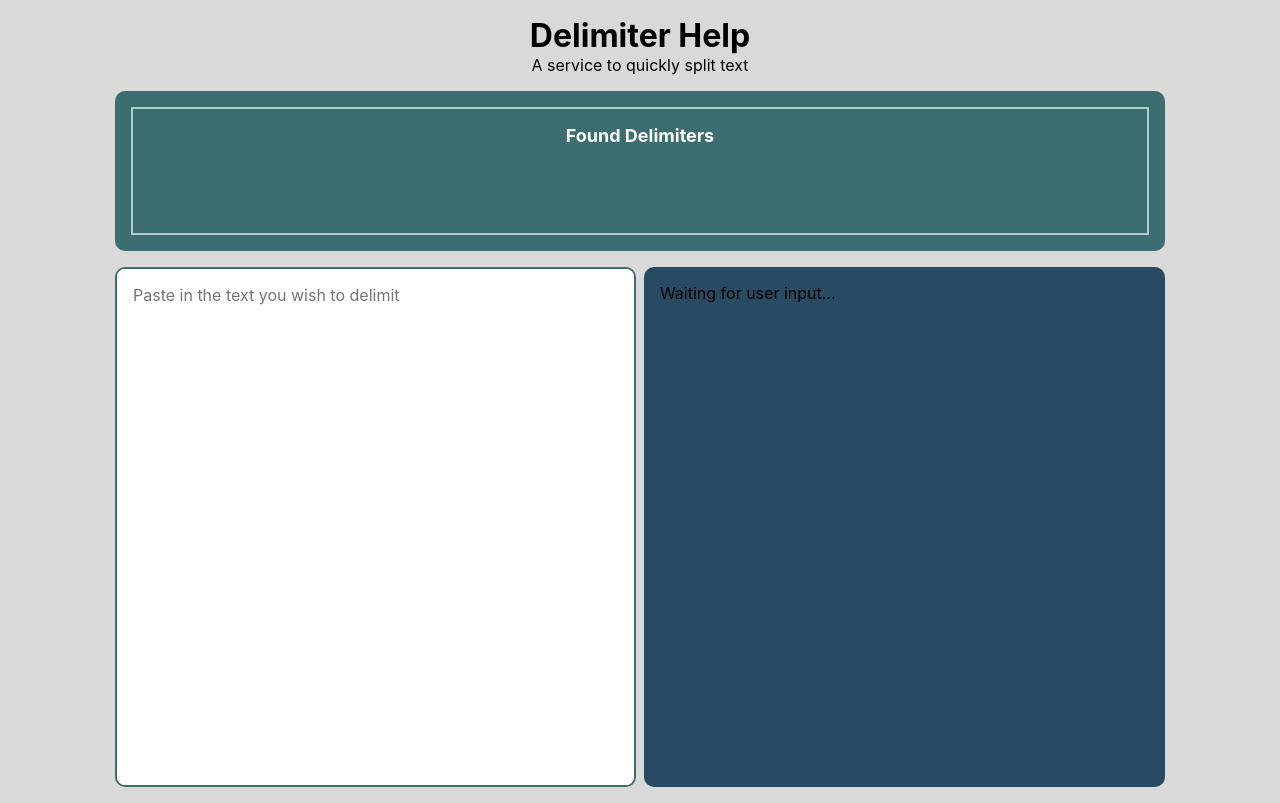
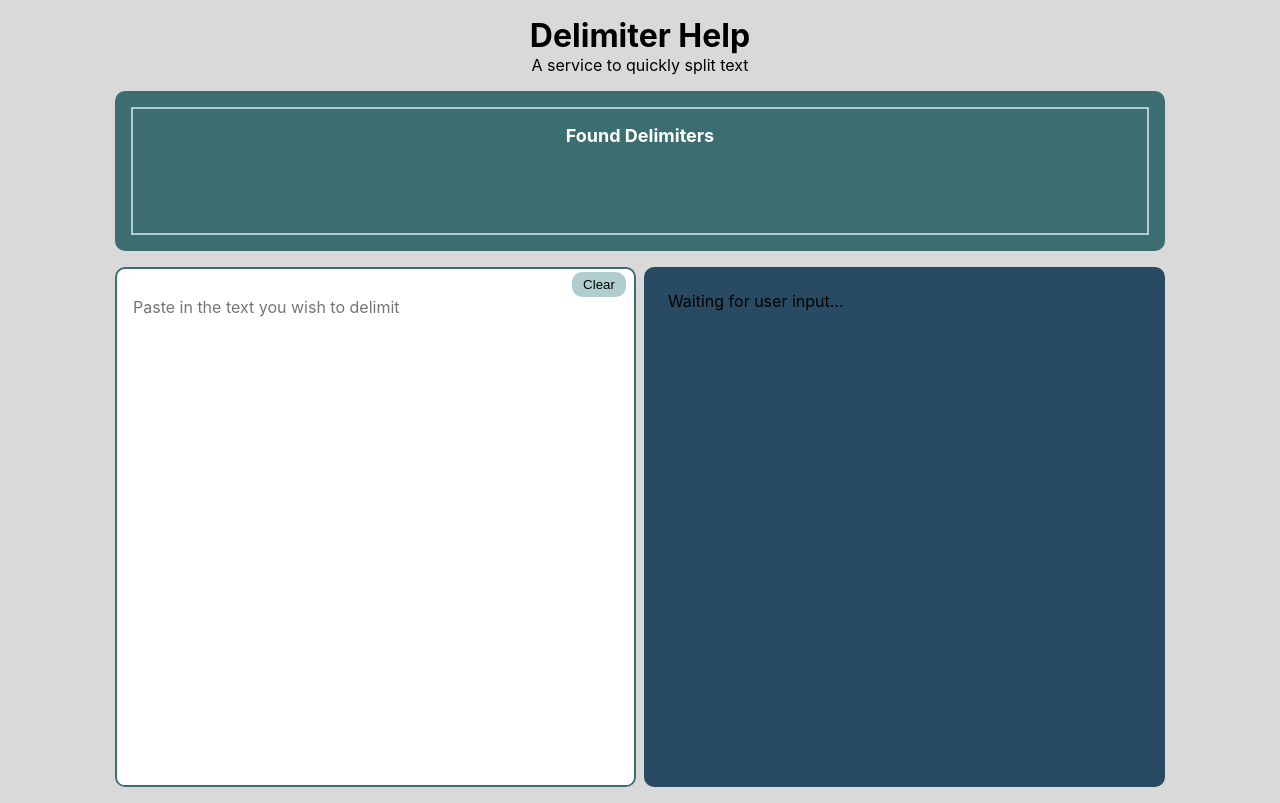
Before and after one commit to sinthushan/delimit_helper, a React (Vite) app: page / in a window 1280 px wide. Built offline with nearby package versions, Linux system fonts and the light colour scheme.

Commit message:
adding clipboard and clear functionality

```diff
--- a/src/App.tsx
+++ b/src/App.tsx
@@ -14,6 +14,7 @@ function App() {
     message = "Waiting for user input...";
   } else if (possible_delimiters.length === 0) {
     message = "No delimiters found";
+    cleanDelimiters();
   } else {
     message = "";
   }
@@ -22,12 +23,20 @@ function App() {
     setDelimitedText(delimitText(text));
   }, [text]);
 
+  function cleanDelimiters() {
+    delimiters.forEach((delimiter: IDelimiter) => (delimiter.type = "row"));
+  }
+
   function find_delimiters(text: string): (number | string | string[])[][] {
     const possible_delimiters: (number | string | string[])[][] = [];
     delimiters.forEach((delimiter: IDelimiter) => {
       let arr = [];
-      if (delimiter.delimiter == "space") {
+      if (delimiter.delimiter === "space") {
         arr = text.split(" ");
+      } else if (delimiter.delimiter === "new line") {
+        arr = text.split("\n");
+      } else if (delimiter.delimiter === "tab") {
+        arr = text.split("\t");
       } else {
         arr = text.split(delimiter.delimiter);
       }
@@ -49,14 +58,22 @@ function App() {
 
     delimiters.forEach((delimiter: IDelimiter) => {
       if (delimiter.type === "row") {
-        if (delimiter.delimiter == "space") {
+        if (delimiter.delimiter === "space") {
           text = text.replaceAll(" ", ROWDELIMITER);
+        } else if (delimiter.delimiter === "new line") {
+          text = text.replaceAll("\n", ROWDELIMITER);
+        } else if (delimiter.delimiter === "tab") {
+          text = text.replaceAll("\t", ROWDELIMITER);
         } else {
           text = text.replaceAll(delimiter.delimiter, ROWDELIMITER);
         }
       } else if (delimiter.type === "col") {
-        if (delimiter.delimiter == "space") {
+        if (delimiter.delimiter === "space") {
           text = text.replaceAll(" ", COLDELIMITER);
+        } else if (delimiter.delimiter === "new line") {
+          text = text.replaceAll("\n", COLDELIMITER);
+        } else if (delimiter.delimiter === "tab") {
+          text = text.replaceAll("\t", COLDELIMITER);
         } else {
           text = text.replaceAll(delimiter.delimiter, COLDELIMITER);
         }
@@ -81,12 +98,21 @@ function App() {
     )[0].type = include;
     setDelimitedText(delimitText(text));
   }
+
+  function clearTextArea() {
+    setText("");
+  }
+
   return (
     <>
       <Header />
       <Filters delimiters={delimiters} handleSelect={handleSelect} />
       <main className="container">
-        <TextArea handleInput={handleInput} text={text} />
+        <TextArea
+          handleInput={handleInput}
+          text={text}
+          clearTextArea={clearTextArea}
+        />
         <ResultPane message={message} delimitedText={delimitedText} />
       </main>
     </>
--- a/src/components/ResultPane.tsx
+++ b/src/components/ResultPane.tsx
@@ -1,3 +1,6 @@
+import { useRef } from "react";
+import copyContent from "../utils/copytoclipboard";
+
 export const ResultPane = ({
   message,
   delimitedText,
@@ -5,11 +8,23 @@ export const ResultPane = ({
   message: string;
   delimitedText: string[][];
 }) => {
+  const ref = useRef<HTMLTableElement>(null);
+
+  const handleClick = () => {
+    copyContent(ref.current!.innerText);
+  };
   return (
     <section className="resultpane">
-      <p>{message}</p>
+      {message ? (
+        <p className="resultHeading">{message}</p>
+      ) : (
+        <button className="resultHeading toClipboardbtn" onClick={handleClick}>
+          Copy to Clipboard
+        </button>
+      )}
+
       {delimitedText ? (
-        <table>
+        <table ref={ref}>
           <tbody>
             {delimitedText.map((row) => (
               <tr className="row">
--- a/src/components/TextArea.tsx
+++ b/src/components/TextArea.tsx
@@ -1,12 +1,17 @@
 export const TextArea = ({
   handleInput,
   text,
+  clearTextArea,
 }: {
   handleInput: (e: React.ChangeEvent<HTMLTextAreaElement>) => void;
   text: string;
+  clearTextArea: () => void;
 }) => {
   return (
     <section className="textarea">
+      <button className="clearbutton" onClick={clearTextArea}>
+        Clear
+      </button>
       <textarea
         placeholder="Paste in the text you wish to delimit"
         value={text}
--- a/src/index.css
+++ b/src/index.css
@@ -34,6 +34,7 @@ body {
   margin: 0;
   margin-right: 0.5rem;
   border: 2px solid #3c6e71;
+  background-color: #ffffff;
 }
 
 textarea {
@@ -42,7 +43,7 @@ textarea {
   word-wrap: break-word;
   width: 100%;
   height: 100%;
-  padding: 1rem;
+  padding: 0 1rem;
   background-color: #ffffff;
 }
 
@@ -52,8 +53,8 @@ textarea {
   background-color: #284b63;
   padding: 1rem;
   margin: 0;
-
   border-radius: 10px;
+  font-size: medium;
 }
 
 label {
@@ -64,6 +65,12 @@ table {
   table-layout: fixed;
   width: 100%;
   border-collapse: collapse;
+}
+
+td {
+  max-width: 0;
+  overflow: hidden;
+  text-overflow: ellipsis;
 }
 
 .filters {
@@ -113,3 +120,32 @@ select {
   color: #ffffff;
   text-align: center;
 }
+
+.resultHeading {
+  padding: 0.5rem;
+  margin: 0 0 0.5rem 0;
+}
+
+.toClipboardbtn {
+  text-align: center;
+  background-color: #b1cecf;
+  border: none;
+  border-radius: 10px;
+}
+
+.clearbutton {
+  padding: 0.3rem 0.7rem;
+  margin-top: 0.2rem;
+  margin-right: auto;
+  position: relative;
+  left: 88%;
+  text-align: center;
+  background-color: #b1cecf;
+  border: none;
+  border-radius: 10px;
+}
+
+button:hover {
+  cursor: pointer;
+  box-shadow: 0 0 20px rgb(192 219 255 / 75%), 0 0 12px rgb(65 120 255 / 24%);
+}
--- a/src/models/delimiter.ts
+++ b/src/models/delimiter.ts
@@ -15,7 +15,7 @@ class Delimiter implements IDelimiter {
   }
 }
 
-const DELIMITERS_LIST = [",", "space", ";", "|", "\t"];
+const DELIMITERS_LIST = [",", "space", ";", "|", "tab", "new line"];
 
 export const delimiters: Delimiter[] = DELIMITERS_LIST.map(
   (delimiter) => new Delimiter(delimiter)
--- /dev/null
+++ b/src/utils/copytoclipboard.ts
@@ -0,0 +1,9 @@
+export default async function copyContent(content: string) {
+  try {
+    await navigator.clipboard.writeText(content);
+    window.alert("Copied to clipboard!");
+  } catch (err) {
+    window.alert("Something went wrong!");
+    console.log(err);
+  }
+}
```
